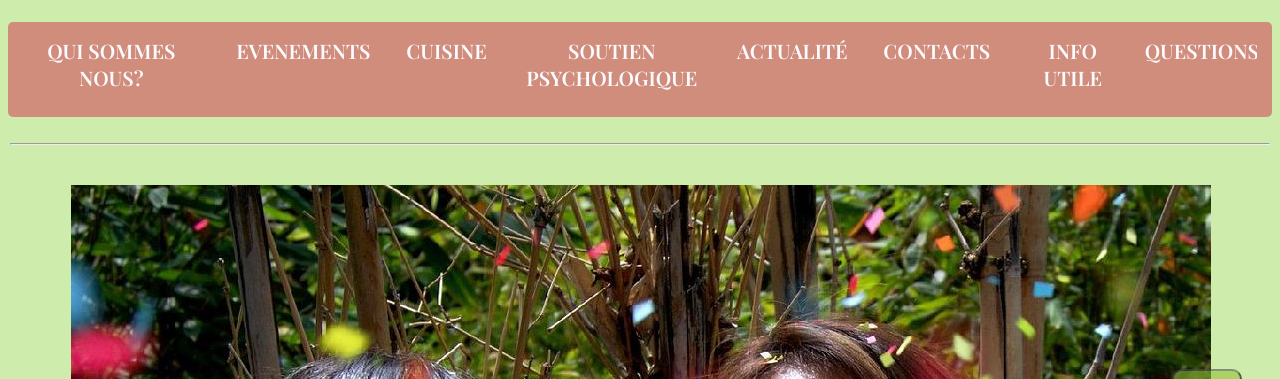
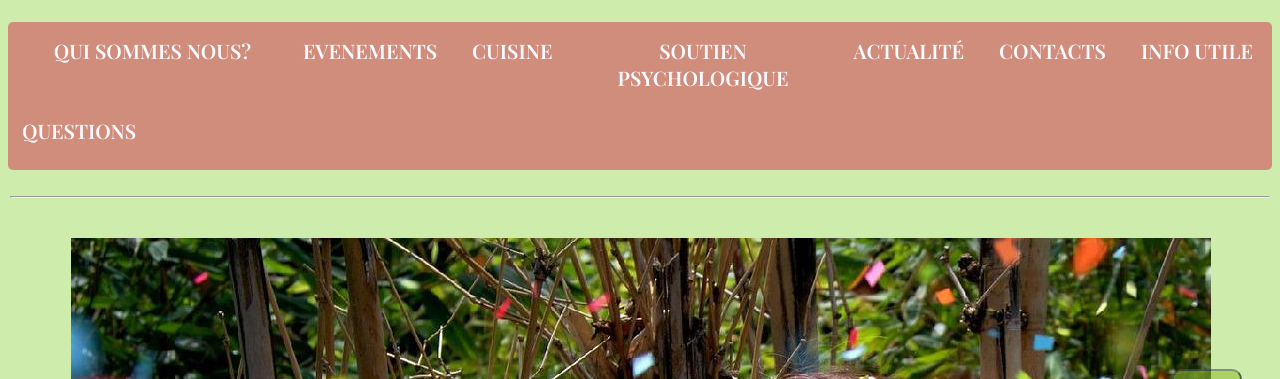
Before and after one commit to letsgowithme/Association_Gluten_free, a plain HTML site: page index.html in a window 1280 px wide. Shown: the part 347-726 px from the top of the page. Drawn offline with nearby package versions, Linux system fonts and the light colour scheme.

Commit message:
ft-Suppression de 2eme ul dans la nav__bar

```diff
--- a/index.html
+++ b/index.html
@@ -42,7 +42,7 @@
 
             <nav class="nav__bar">
                 <ul id="nav__main">
-                    <li class="nav__item nav__item__home"><a href="index.html" id="home">Acceuil</a></li>
+                    <li class="nav__item"><a href="index.html" id="home">Acceuil</a></li>
 
                     <li class="nav__item" id="wrap_item2"><a href="#about">Qui sommes nous?</a></li>
 
@@ -56,11 +56,10 @@
 
                     <li class="nav__item"><a href="#adresse_anchor" id="adresse">Contacts</a></li>
 
-                </ul>
-                <ul id="nav__info__questions">
-                    <li class="nav__item"><a href="#info">Info utile</a><a href="#questions" id="nav__questions">Questions</a></li>
+                    <li class="nav__item"><a href="#info">Info utile</a></li>
 
-                </ul>
+                    <li class="nav__item"><a href="#questions">Questions</a></li>
+
             </nav>
 
             <hr>
```
